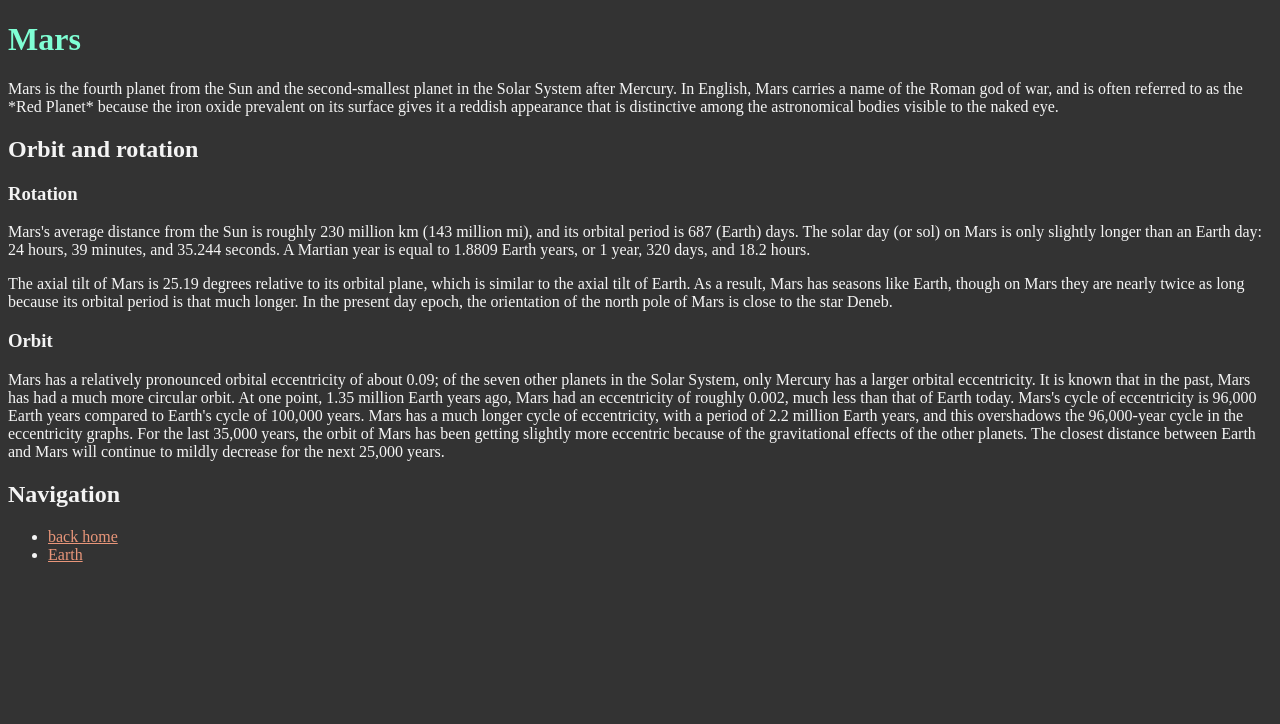
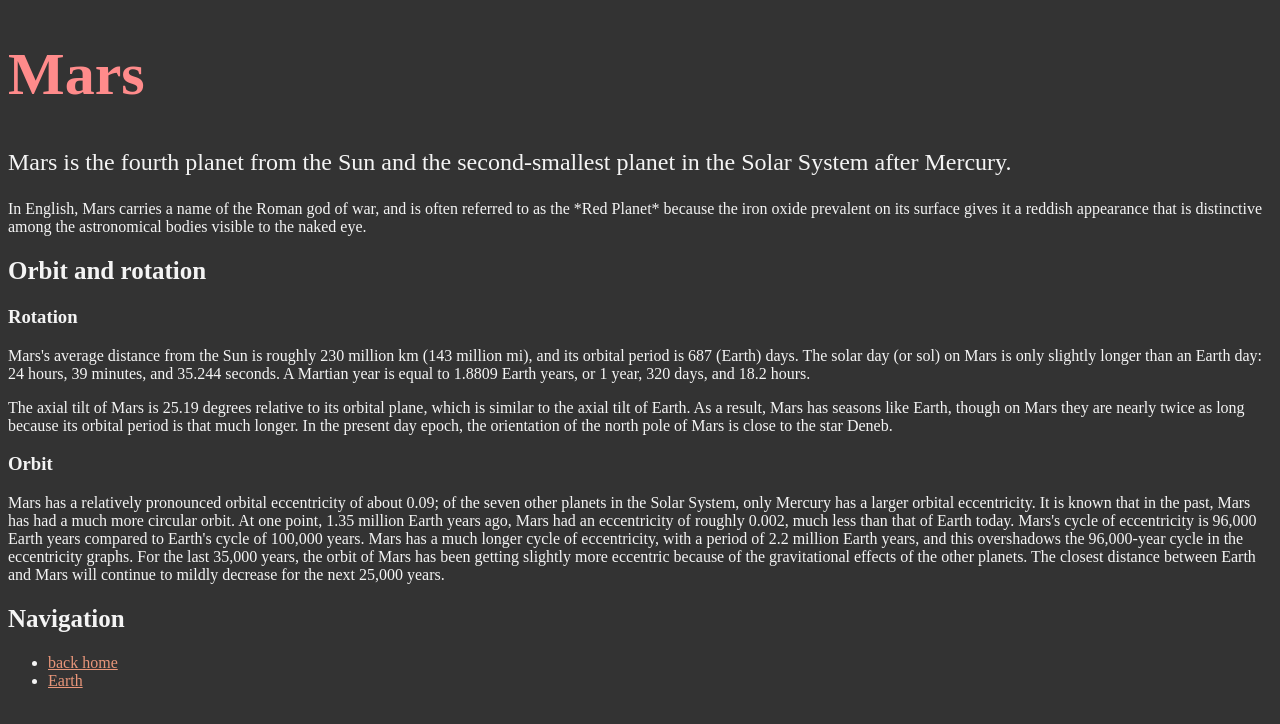
Before and after one commit to RomanNazzetta/Proyecto-Febrero-01, a plain HTML site: page Mars.html in a window 1280 px wide. Drawn offline with Linux system fonts and the light colour scheme.

Commit message:
class id

```diff
--- a/Mars.html
+++ b/Mars.html
@@ -8,9 +8,9 @@
     <title>Mars</title>
 </head>
 <body>
-    <h1>Mars</h1>
+    <h1 id="mars-title">Mars</h1>
 
-Mars is the fourth planet from the Sun and the second-smallest planet in the Solar System after Mercury.
+<p class="intro">Mars is the fourth planet from the Sun and the second-smallest planet in the Solar System after Mercury.</p>
 
 In English, Mars carries a name of the Roman god of war, and is often referred to as the *Red Planet* because the iron oxide prevalent on its surface gives it a reddish appearance that is distinctive among the astronomical bodies visible to the naked eye.
 
--- a/css/styles.css
+++ b/css/styles.css
@@ -9,4 +9,21 @@ a{
 
 h1{
     color: aquamarine;
+    font-size: 60px;
 }
+
+h2{
+    font-size: 25px;
+}
+
+.intro{
+    font-size: 24px;
+}
+
+#earth-title{
+    color: lightgreen;
+}
+
+#mars-title{
+    color: rgb(255, 139, 139);
+}
```
Also changed, not shown: Earth.html (+2 -2 lines), index.html (+1 -1 lines).
